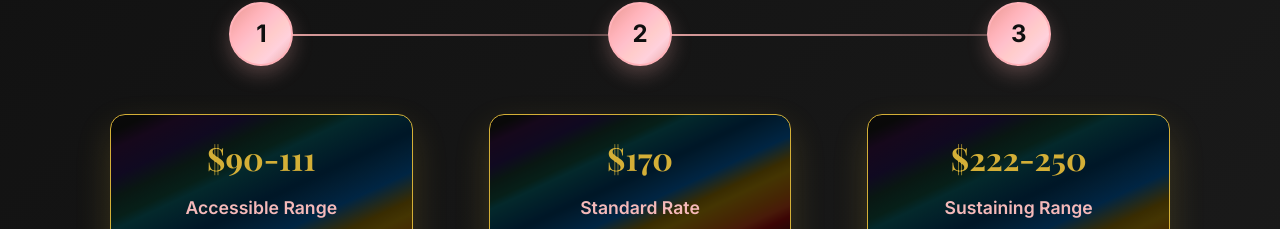
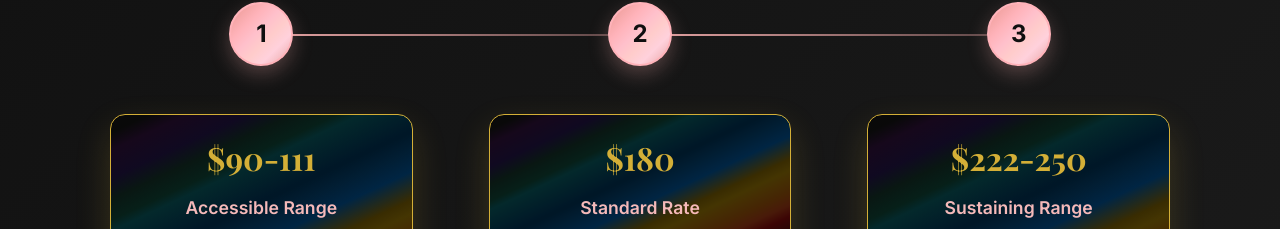
Before and after one commit to naturalCode4/kalyanamitta-website, a React (Create React App) app: page /rates in a window 1280 px wide. Shown: the part 1467-1696 px from the top of the page. Built offline with nearby package versions, Linux system fonts and the light colour scheme; the HTML template or start-up script is replaced by a standard one.

Commit message:
changed price

```diff
--- a/src/pages/Rates.js
+++ b/src/pages/Rates.js
@@ -187,7 +187,7 @@ const Rates = () => {
             <div className="timeline-point highlighted-point">
               <div className="timeline-number">2</div>
               <div className="timeline-content middle-card">
-                <h3>$170</h3>
+                <h3>$180</h3>
                 <p className="timeline-label">Standard Rate</p>
                 {/* <h3>Standard Rate</h3>
                 <p className="timeline-label">165</p> */}
```
